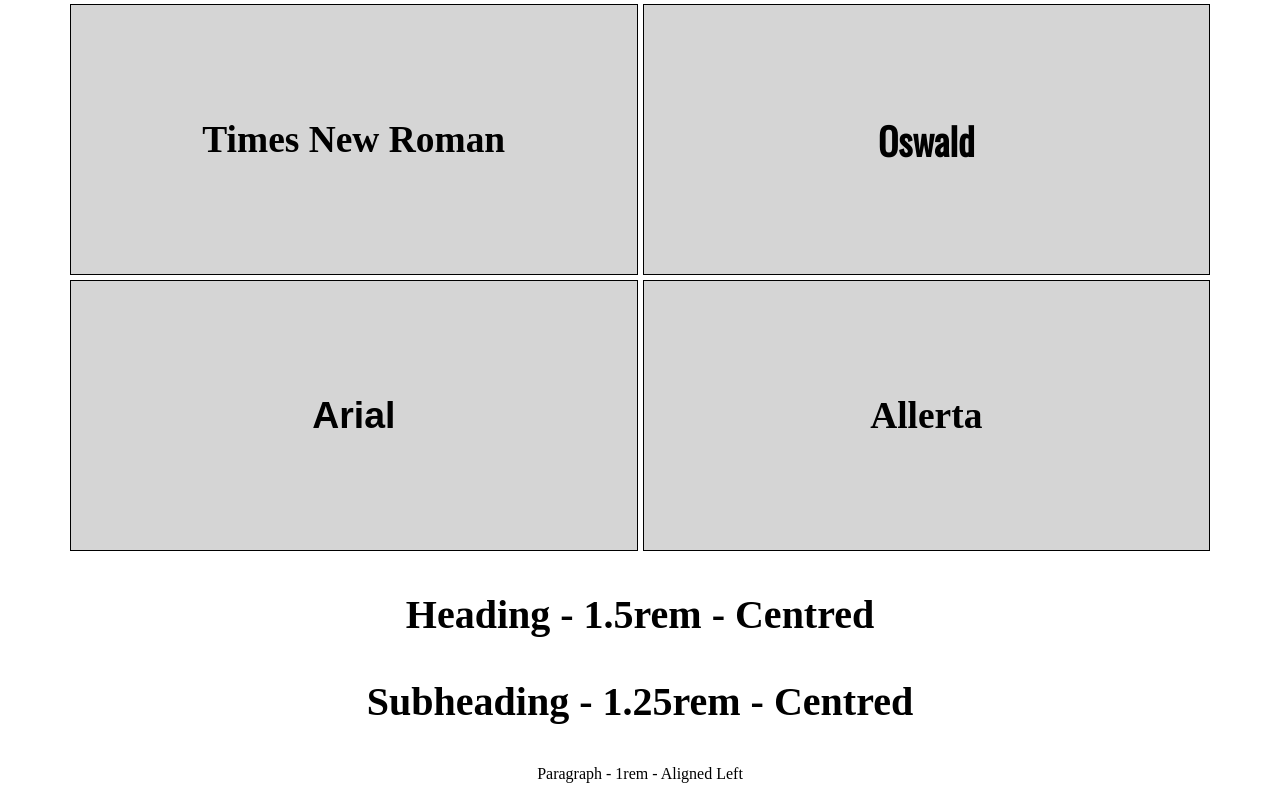
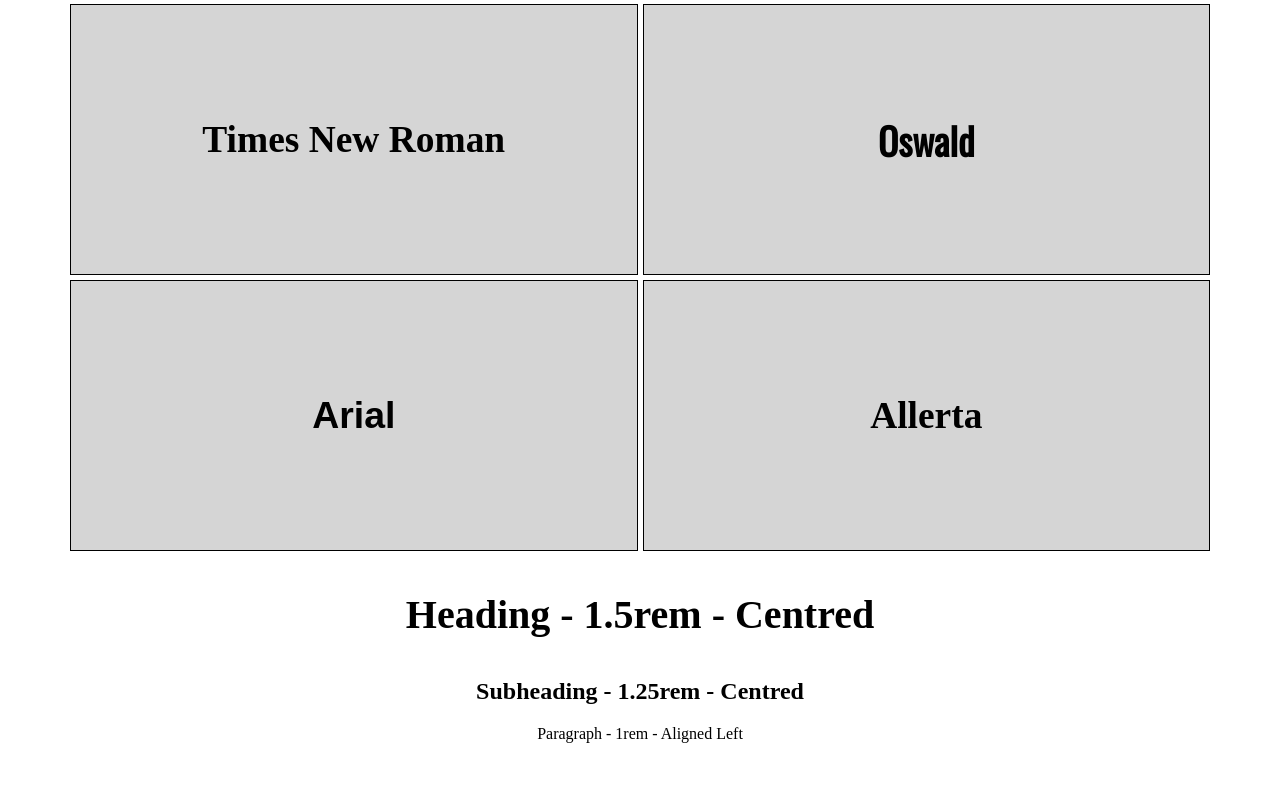
Before and after one commit to adamrichardturner/styles, a plain HTML site: page index.html in a window 1280 px wide. Shown: the part 1214-2013 px from the top of the page. After the commit the page ends 1973 px from the top, so only its background shows below. Drawn offline with nearby package versions, Linux system fonts and the light colour scheme; a web font is replaced by a local one.

Commit message:
correct h2

```diff
--- a/index.html
+++ b/index.html
@@ -67,7 +67,7 @@
                     <h3>Heading - 1.5rem - Centred</h3>
                 </div>
                 <div class="subheading">
-                    <h3>Subheading - 1.25rem - Centred</h3>
+                    <h2>Subheading - 1.25rem - Centred</h2>
                 </div>
                 <div class="paragraph">
                     <p>Paragraph - 1rem - Aligned Left</p>
```
